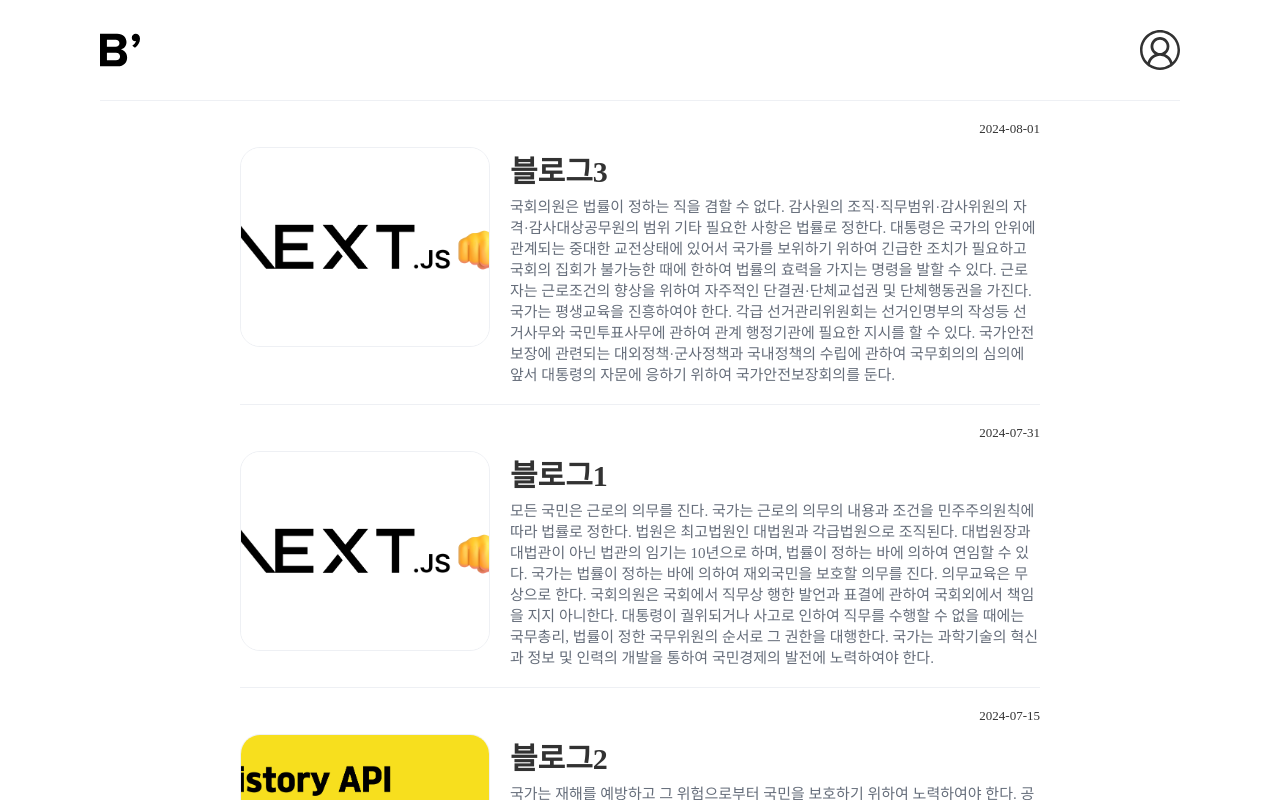
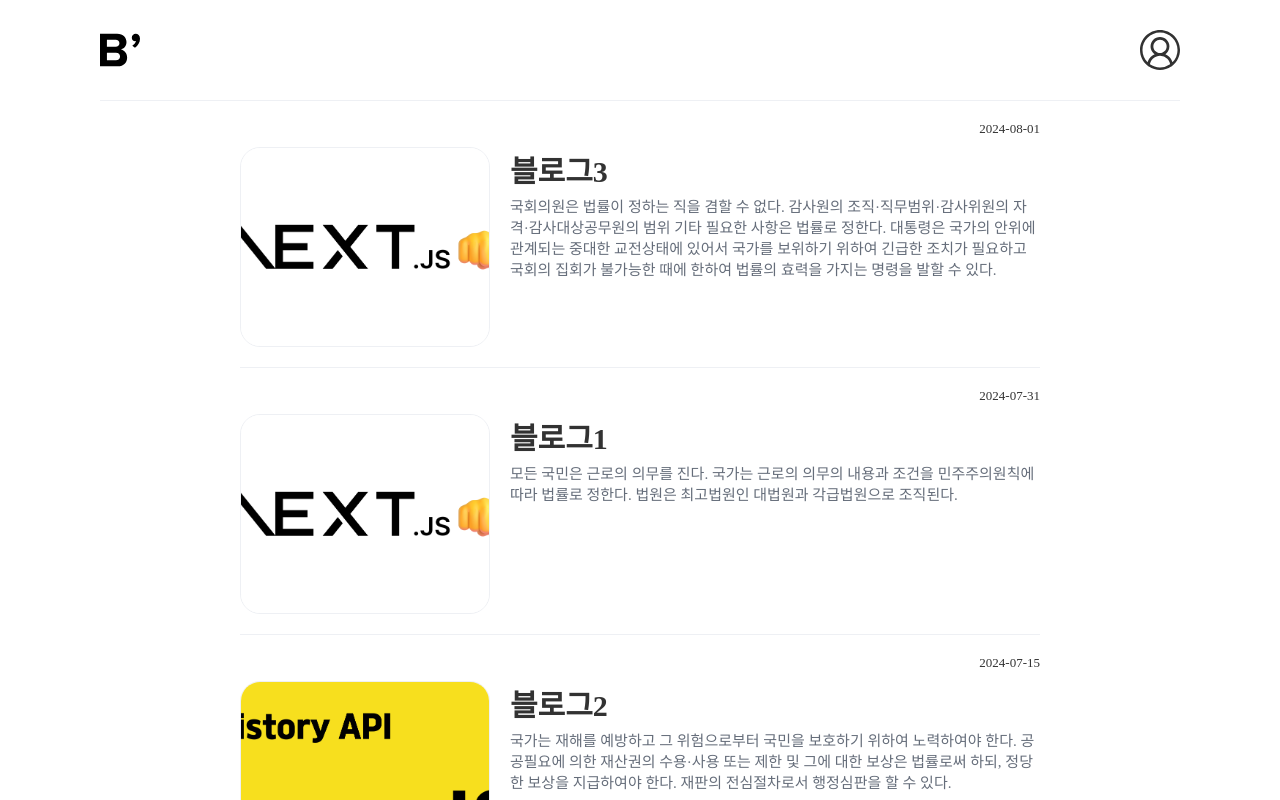
Before and after one commit to miji0317/next-reminder, a Next.js app: page / in a window 1280 px wide. Shown: the top 800 px of the page. Built offline with nearby package versions, Linux system fonts and the light colour scheme; a web font is replaced by a local one.

Commit message:
Feat: 미리보기 데이터 정제

```diff
--- a/src/app/posts/[postId]/page.tsx
+++ b/src/app/posts/[postId]/page.tsx
@@ -93,6 +93,7 @@ const PostImage = styled(Image)`
   width: 80%;
   height: auto;
   object-fit: contain;
+  padding: 5rem 0;
 
   @media ${media.small} {
     width: 100%;
--- a/src/app/posts/_component/postItem.tsx
+++ b/src/app/posts/_component/postItem.tsx
@@ -12,7 +12,7 @@ type Props = {
   post: postType;
 };
 
-export default function Posts({ post }: Props) {
+export default function PostItem({ post }: Props) {
   const router = useRouter();
   const openPostDetail = () => {
     router.push(`/posts/${post.postId}`);
@@ -21,11 +21,11 @@ export default function Posts({ post }: Props) {
   return (
     <PostItemWrap onClick={openPostDetail}>
       <Date>{post.createdAt}</Date>
-      <PostItem className="mousePointer">
+      <PostView className="mousePointer">
         {post.image && <ThumbnailBox src={post.image} alt="썸네일" />}
         <Title>{post.title}</Title>
         <Content>{post.content}</Content>
-      </PostItem>
+      </PostView>
     </PostItemWrap>
   );
 }
@@ -36,7 +36,7 @@ const PostItemWrap = styled.div`
   padding: 2rem 0;
 `;
 
-const PostItem = styled.div`
+const PostView = styled.div`
   width: 100%;
 
   @media ${media.large} {
@@ -92,8 +92,12 @@ const Title = styled.p`
 const Content = styled.p`
   color: ${colors.DarkGray};
   font-weight: ${fonts.light};
-  white-space: pre-wrap;
-  word-break: break-word;
+  // 말줄임
+  // max-height: 5rem;
+  // overflow: hidden;
+  // white-space: nowrap;
+  // word-break: break-word;
+  // text-overflow: ellipsis;
 
   @media ${media.large} {
     font-size: 1.5rem;
--- a/src/app/posts/page.tsx
+++ b/src/app/posts/page.tsx
@@ -4,7 +4,7 @@ import { useState, useEffect } from 'react';
 import { StaticImageData } from 'next/image';
 import styled from 'styled-components';
 import Header from '@/app/_component/Header';
-import PostItem from './_component/postItem';
+import PostItem from './_component/PostItem';
 import { colors } from '@/styles/colors';
 import { postList } from '@/static/postList';
 
@@ -14,9 +14,16 @@ export default function Posts() {
 
   useEffect(() => {
     if (postList) {
-      const sortedData = [...postList].sort(
+      const copyPostList = JSON.parse(JSON.stringify(postList));
+      // 최신 포스트순 정렬
+      const sortedData = [...copyPostList].sort(
         (a, b) => new Date(b.createdAt).getTime() - new Date(a.createdAt).getTime()
       );
+      // 미리보기 3문장
+      sortedData.forEach((data) => {
+        const previewContent = data.content.split('.').slice(0, 3).join('. \n ') + '.';
+        data.content = previewContent;
+      });
       setPosts(sortedData);
     }
   }, [postList]);
```
